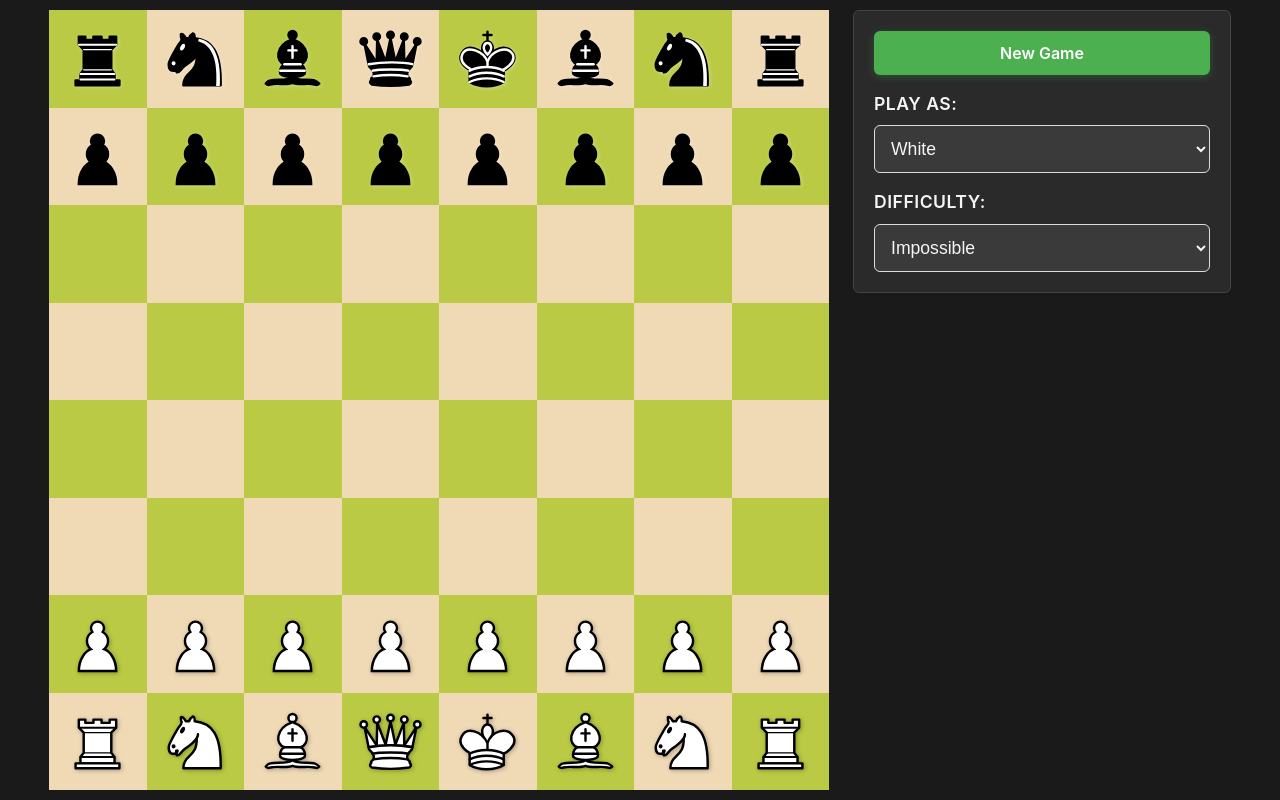
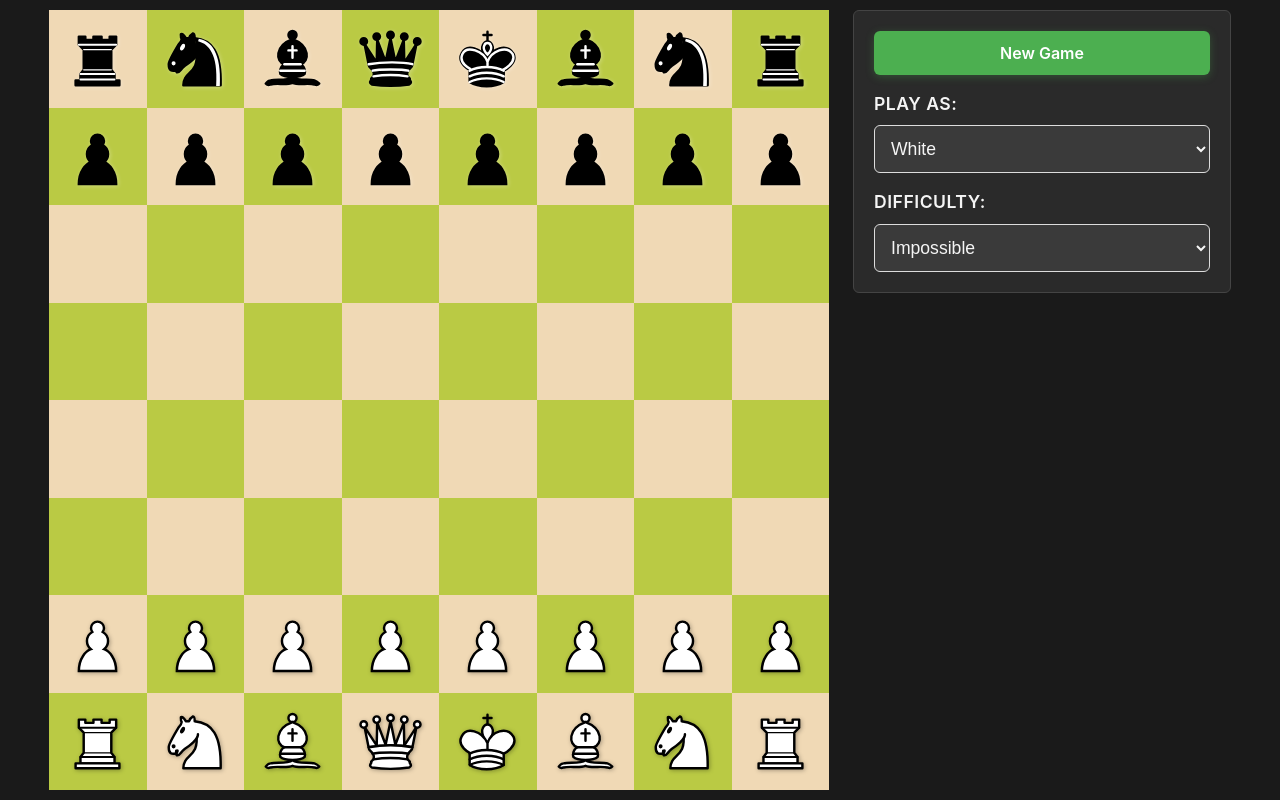
Before and after one commit to EvanCzako/ChessApp1, a React (Vite) app: page / in a window 1280 px wide. Built offline with nearby package versions, Linux system fonts and the light colour scheme; no server answers.

Commit message:
Fix square color inversion and have board flip on black/white

```diff
--- a/src/App.tsx
+++ b/src/App.tsx
@@ -201,6 +201,7 @@ function App() {
           isDisabled={isDisabled}
           onMove={handleMove}
           chessboardSize={chessboardSize}
+          playerColor={playerColor}
         />
         <GameInfo
           currentMoveIndex={currentMoveIndex}
--- a/src/components/Chessboard.tsx
+++ b/src/components/Chessboard.tsx
@@ -30,9 +30,10 @@ interface ChessboardProps {
   isDisabled: boolean;
   onMove: (moveDescription: string) => void;
   chessboardSize?: number;
+  playerColor?: 'white' | 'black';
 }
 
-export const Chessboard: React.FC<ChessboardProps> = ({ game, isDisabled, onMove, chessboardSize }) => {
+export const Chessboard: React.FC<ChessboardProps> = ({ game, isDisabled, onMove, chessboardSize, playerColor = 'white' }) => {
   const [dragState, setDragState] = React.useState<DragState>({ fromSquare: null, piece: null });
   const [legalMoves, setLegalMoves] = React.useState<string[]>([]);
 
@@ -232,8 +233,19 @@ export const Chessboard: React.FC<ChessboardProps> = ({ game, isDisabled, onMove
     }
 
     // Convert index to square notation (board is 8x8, 0-63)
-    const rank = 7 - Math.floor(squareIndex / 8);
-    const file = squareIndex % 8;
+    const isBlackPerspective = playerColor === 'black';
+    let rank: number;
+    let file: number;
+
+    if (isBlackPerspective) {
+      // From black's perspective: index 0 is a8, index 1 is b8, etc.
+      rank = Math.floor(squareIndex / 8);
+      file = 7 - (squareIndex % 8);
+    } else {
+      // From white's perspective: index 0 is a1, index 1 is b1, etc.
+      rank = 7 - Math.floor(squareIndex / 8);
+      file = squareIndex % 8;
+    }
     const toSquare = String.fromCharCode(97 + file) + (rank + 1);
 
     if (legalMoves.includes(toSquare)) {
@@ -257,7 +269,7 @@ export const Chessboard: React.FC<ChessboardProps> = ({ game, isDisabled, onMove
   };
 
   const getSquareColor = (file: number, rank: number): string => {
-    return (file + rank) % 2 === 0 ? 'white' : 'black';
+    return (file + rank) % 2 === 0 ? 'black' : 'white';
   };
 
   const resetGame = () => {
@@ -267,8 +279,16 @@ export const Chessboard: React.FC<ChessboardProps> = ({ game, isDisabled, onMove
   const renderBoard = () => {
     const squares = [];
 
-    for (let rank = 7; rank >= 0; rank--) {
-      for (let file = 0; file < 8; file++) {
+    const isBlackPerspective = playerColor === 'black';
+    const rankStart = isBlackPerspective ? 0 : 7;
+    const rankEnd = isBlackPerspective ? 8 : -1;
+    const rankStep = isBlackPerspective ? 1 : -1;
+    const fileStart = isBlackPerspective ? 7 : 0;
+    const fileEnd = isBlackPerspective ? -1 : 8;
+    const fileStep = isBlackPerspective ? -1 : 1;
+
+    for (let rank = rankStart; rank !== rankEnd; rank += rankStep) {
+      for (let file = fileStart; file !== fileEnd; file += fileStep) {
         const fileChar = String.fromCharCode(97 + file); // a-h
         const square = `${fileChar}${rank + 1}`;
         const piece = game.get(square as any);
```
